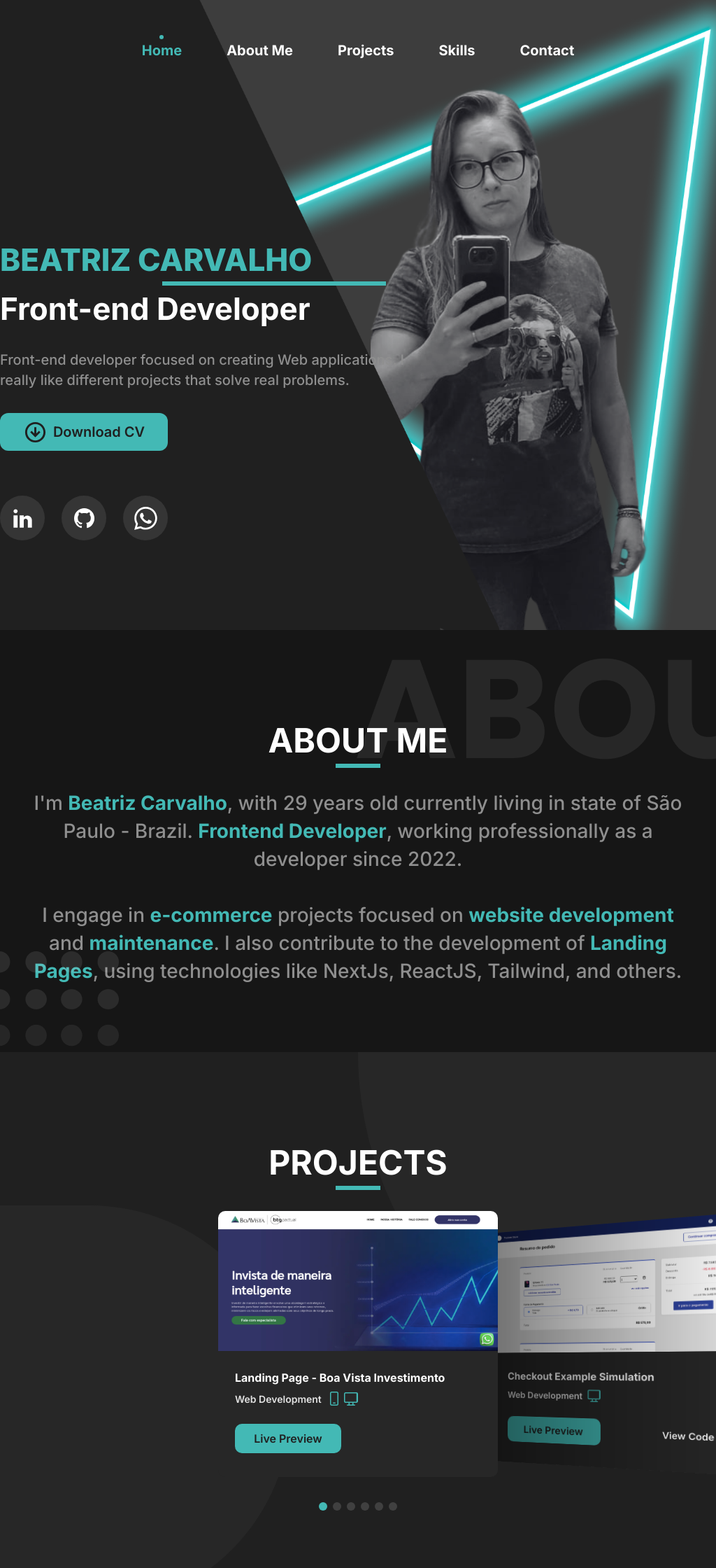
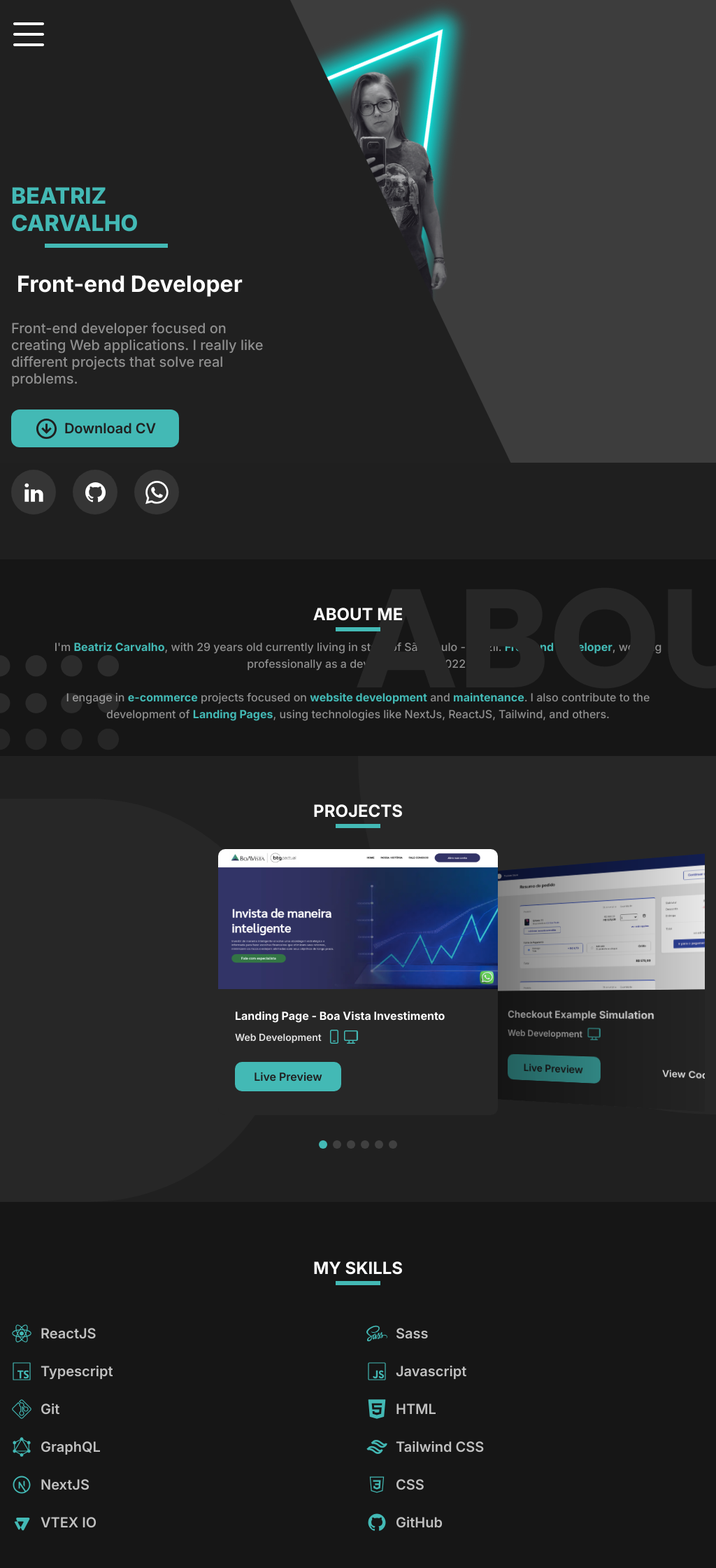
Before and after one commit to BiaCarvalhoCavalieri/portfolio, a Next.js app: page / in a window 1024 px wide. Shown: the top 2240 px of the page at 70% size. Built offline with nearby package versions, Linux system fonts and the light colour scheme.

Commit message:
feature: mobile layout

```diff
--- a/src/app/components/AboutMeSection/aboutMeSection.module.css
+++ b/src/app/components/AboutMeSection/aboutMeSection.module.css
@@ -2,21 +2,6 @@
     background-color: var(--grey-900);
     width: 100%;
     position: relative;
-}
-
-.aboutMeWrapper::before {
-    content: url('../../../assets/images/bg_about-me.png');
-    position: absolute;
-    right: 0;
-    top: 2.5rem;
-}
-
-.aboutMeWrapper::after {
-    content: url('../../../assets/images/bg_dots.png');
-    position: absolute;
-    bottom: 0;
-    max-height: 9rem;
-    overflow: hidden;
 }
 
 .aboutMeContainer {
@@ -54,3 +39,40 @@
 .aboutMeText b {
     color: var(--primary-color);
 }
+
+@media screen and (max-width: 64rem) {
+
+    .aboutMeContainer {
+        margin: 4rem auto 3rem;
+        width: 100%;
+        padding: 0 1rem;
+    }
+
+    .aboutMeTitle {
+        font-size: 1.5rem;
+        margin: 0 0 1.25rem;
+    }
+
+    .aboutMeText {
+        font-size: 1rem;
+        line-height: 1.5rem;
+    }
+}
+
+@media screen and (min-width: 64rem) {
+
+    .aboutMeWrapper::before {
+        content: url('../../../assets/images/bg_about-me.png');
+        position: absolute;
+        right: 0;
+        top: 2.5rem;
+    }
+
+    .aboutMeWrapper::after {
+        content: url('../../../assets/images/bg_dots.png');
+        position: absolute;
+        bottom: 0;
+        max-height: 9rem;
+        overflow: hidden;
+    }
+}
--- a/src/app/components/BannerSection/bannerSection.module.css
+++ b/src/app/components/BannerSection/bannerSection.module.css
@@ -10,17 +10,6 @@
     position: relative;
     flex-direction: column;
     max-width: 38rem;
-}
-
-.bannerImage {
-    position: absolute;
-    top: 0;
-    z-index: 1;
-    left: 0;
-    width: 100%;
-    max-height: 56.25rem;
-    object-fit: cover;
-    object-position: top;
 }
 
 .bannerInfosTitle {
@@ -89,3 +78,60 @@
     height: 4rem;
     transition: opacity 0.3s ease-in-out;
 }
+
+.bannerImage {
+    object-fit: cover;
+    object-position: top;
+}
+
+.bannerImage {
+    position: absolute;
+    top: 0;
+    z-index: 1;
+    left: 0;
+    width: 100%;
+    max-height: 56.25rem;
+}
+
+@media screen and (max-width: 1024px) {
+    .banner {
+        height: inherit;
+        background-color: #1f1f1f;
+        padding-bottom: 4rem;
+    }
+
+    .bannerInfos {
+        margin-top: 10rem;
+    }
+
+    .bannerInfosTitle {
+        font-size: 2rem;
+        max-width: 19.5rem;
+    }
+
+    .bannerInfosSubtitle {
+        font-size: 2rem;
+        font-weight: 700;
+        margin: 2rem 7rem 2rem 0.5rem;
+    }
+
+    .bannerInfosTitle::after {
+        width: 11rem;
+        right: unset;
+        bottom: -1rem;
+        left: 3rem;
+    }
+
+    .bannerInfosPhrase {
+        font-size: 1.25rem;
+        line-height: 1.5rem;
+        margin-right: 4rem;
+        width: 87%;
+        max-width: 23.375rem;
+    }
+
+    .bannerInfosButton {
+        margin-bottom: 2rem;
+    }
+
+}
--- a/src/app/components/BannerSection/index.tsx
+++ b/src/app/components/BannerSection/index.tsx
@@ -1,4 +1,7 @@
+"use client"
+import { useEffect, useState } from "react"
 import BannerImage from "../../../assets/images/banner-image.png"
+import BannerMobileImage from "../../../assets/images/banner-image-mobile.png"
 import ArrowDown from "../../../assets/icons/circle_down.svg"
 import LinkedinIcon from "../../../assets/icons/linkedin.svg"
 import GithubIcon from "../../../assets/icons/github.svg"
@@ -7,6 +10,16 @@ import Image from "next/image";
 import styles from "./bannerSection.module.css";
 
 export default function BannerSection() {
+    const [isDesktop, setIsDesktop] = useState(false);
+
+    const updateMedia = () => {
+        setIsDesktop(window.innerWidth > 1024);
+    }
+
+    useEffect(() => {
+        window.addEventListener('resize', updateMedia);
+        return () => window.removeEventListener('resize', updateMedia);
+    }, [])
 
     return (
         <section className={`${styles.banner} d-flex w-100 container`}>
@@ -46,7 +59,7 @@ export default function BannerSection() {
                 </div>
             </div>
             <Image
-                src={BannerImage}
+                src={isDesktop ? BannerImage : BannerMobileImage}
                 alt={"Banner com Imagem da Programadora Beatriz Carvalho"}
                 className={styles.bannerImage}
             />
--- a/src/app/components/ContactSection/contact.module.css
+++ b/src/app/components/ContactSection/contact.module.css
@@ -54,3 +54,20 @@
     width: 40%;
     margin-top: 4rem;
 }
+
+@media screen and (max-width:64rem) {
+    .contactCard {
+        width: calc(100% - 4rem);
+        padding: 1rem 2rem;
+        height: 26rem;
+        row-gap: 1rem;
+    }
+
+    .contactCardTitle {
+        font-size: 1.5rem;
+    }
+
+    .contactCardItem {
+        column-gap: .75rem;
+    }
+}
--- a/src/app/components/Menu/index.tsx
+++ b/src/app/components/Menu/index.tsx
@@ -1,12 +1,63 @@
+"use client";
+import { useEffect, useState } from "react";
 import styles from "./menu.module.css";
+
 export default function Menu() {
+    const [isDesktop, setIsDesktop] = useState(false);
+    const [menuOpen, setMenuOpen] = useState(false);
+
+    const updateMedia = () => {
+        setIsDesktop(window.innerWidth > 1024);
+    };
+
+    useEffect(() => {
+        updateMedia()
+        window.addEventListener('resize', updateMedia)
+        return () => window.removeEventListener('resize', updateMedia)
+    }, []);
+
+    const toggleMenu = () => {
+        setMenuOpen(!menuOpen);
+    };
+
     return (
         <nav className={`${styles.menu} d-flex justify-center container w-100`}>
-            <a className={`${styles.menuItem} ${styles.menuItemHome} d-flex align-center`} href="/">Home</a>
-            <a className={styles.menuItem} href="#aboutMe">About Me</a>
-            <a className={styles.menuItem} href="#projects">Projects</a>
-            <a className={styles.menuItem} href="#skills">Skills</a>
-            <a className={styles.menuItem} href="#contact">Contact</a>
+            {isDesktop ? (
+                <>
+                    <a className={`${styles.menuItem} ${styles.menuItemHome} d-flex align-center`} href="/">Home</a>
+                    <a className={styles.menuItem} href="#aboutMe">About Me</a>
+                    <a className={styles.menuItem} href="#projects">Projects</a>
+                    <a className={styles.menuItem} href="#skills">Skills</a>
+                    <a className={styles.menuItem} href="#contact">Contact</a>
+                </>
+            ) : (
+                <>
+                    <button className={styles.menuHamburger} onClick={toggleMenu}>
+                        <svg
+                            xmlns="http://www.w3.org/2000/svg"
+                            viewBox="0,0,256,256"
+                            width="50px"
+                            height="50px"
+                        >
+                            <g fill="#ffffff" fill-rule="nonzero" stroke="none" stroke-width="1" stroke-linecap="butt" stroke-linejoin="miter" stroke-miterlimit="10" stroke-dasharray="" stroke-dashoffset="0" font-family="none" font-weight="none" font-size="none" text-anchor="none">
+                                <g transform="scale(5.12,5.12)">
+                                    <path d="M5,8c-0.72127,-0.0102 -1.39216,0.36875 -1.75578,0.99175c-0.36361,0.623 -0.36361,1.39351 0,2.01651c0.36361,0.623 1.0345,1.00195 1.75578,0.99175h40c0.72127,0.0102 1.39216,-0.36875 1.75578,-0.99175c0.36361,-0.623 0.36361,-1.39351 0,-2.01651c-0.36361,-0.623 -1.0345,-1.00195 -1.75578,-0.99175zM5,23c-0.72127,-0.0102 -1.39216,0.36875 -1.75578,0.99175c-0.36361,0.623 -0.36361,1.39351 0,2.01651c0.36361,0.623 1.0345,1.00195 1.75578,0.99175h40c0.72127,0.0102 1.39216,-0.36875 1.75578,-0.99175c0.36361,-0.623 0.36361,-1.39351 0,-2.01651c-0.36361,-0.623 -1.0345,-1.00195 -1.75578,-0.99175zM5,38c-0.72127,-0.0102 -1.39216,0.36875 -1.75578,0.99175c-0.36361,0.623 -0.36361,1.39351 0,2.01651c0.36361,0.623 1.0345,1.00195 1.75578,0.99175h40c0.72127,0.0102 1.39216,-0.36875 1.75578,-0.99175c0.36361,-0.623 0.36361,-1.39351 0,-2.01651c-0.36361,-0.623 -1.0345,-1.00195 -1.75578,-0.99175z">
+                                    </path>
+                                </g>
+                            </g>
+                        </svg>
+                    </button>
+                    {menuOpen && (
+                        <button className={styles.menuMobile} onClick={() => { setMenuOpen(false) }}>
+                            <a className={`${styles.menuItem} ${styles.menuItemHome} d-flex align-center`} href="/">Home</a>
+                            <a className={styles.menuItem} href="#aboutMe">About Me</a>
+                            <a className={styles.menuItem} href="#projects">Projects</a>
+                            <a className={styles.menuItem} href="#skills">Skills</a>
+                            <a className={styles.menuItem} href="#contact">Contact</a>
+                        </button>
+                    )}
+                </>
+            )}
         </nav>
-    )
+    );
 }
--- a/src/app/components/Menu/menu.module.css
+++ b/src/app/components/Menu/menu.module.css
@@ -20,16 +20,6 @@
     flex-direction: column;
 }
 
-.menuItemHome::before {
-    content: '';
-    font-size: 0;
-    height: 0.375rem;
-    width: 0.375rem;
-    background: var(--primary-color);
-    border-radius: 0.375rem;
-    margin-bottom: 0.25rem;
-}
-
 .menuItem:hover {
     color: var(--primary-color);
 }
@@ -43,3 +33,44 @@
     border-radius: 0.375rem;
     margin-bottom: 0.25rem;
 }
+
+@media screen and (min-width: 64rem) {
+    .menuItemHome::before {
+        content: '';
+        font-size: 0;
+        height: 0.375rem;
+        width: 0.375rem;
+        background: var(--primary-color);
+        border-radius: 0.375rem;
+        margin-bottom: 0.25rem;
+    }
+}
+
+@media screen and (max-width: 64rem) {
+    .menu {
+        align-items: center;
+        justify-content: flex-start;
+        z-index: 4;
+    }
+
+    .menuHamburger {
+        background-color: transparent;
+        border: none;
+        z-index: 5;
+    }
+
+    .menuMobile {
+        background-color: var(--grey-800);
+        position: absolute;
+        left: 0;
+        top: 0;
+        display: flex;
+        flex-direction: column;
+        align-items: flex-start;
+        padding: 6rem 1.5rem 4rem 1.5rem;
+        width: 100%;
+        border: none;
+        box-shadow: none;
+        color: var(--white-900);
+    }
+}
--- a/src/app/components/ProjectsSection/projectsSection.module.css
+++ b/src/app/components/ProjectsSection/projectsSection.module.css
@@ -2,33 +2,6 @@
     background-color: var(--grey-800);
     width: 100%;
     position: relative;
-}
-
-.projectsWrapper::before {
-    content: '';
-    position: absolute;
-    right: 0;
-    top: 0;
-    background: var(--grey-700);
-    width: 32rem;
-    height: 32rem;
-    border-bottom-left-radius: 86rem;
-    z-index: 1;
-    overflow: hidden;
-}
-
-.projectsWrapper::after {
-    content: '';
-    position: absolute;
-    left: 0;
-    bottom: 0;
-    background: var(--grey-700);
-    width: 26rem;
-    height: 36rem;
-    border-bottom-right-radius: 32rem;
-    border-top-right-radius: 32rem;
-    z-index: 1;
-    overflow: hidden;
 }
 
 .projectsContainer {
@@ -61,6 +34,7 @@
     background-color: var(--grey-700);
     border-radius: 0.625rem;
     width: 25rem;
+    max-width: 100%;
 }
 
 .projectsCardImage {
@@ -111,3 +85,43 @@
     color: var(--grey-100);
     padding-right: 0.375rem;
 }
+
+@media screen and (max-width: 64rem) {
+    .projectsContainer {
+        margin: 4rem auto;
+    }
+
+    .projectsTitle {
+        font-size: 1.5rem;
+    }
+
+}
+
+@media screen and (min-width: 64rem) {
+    .projectsWrapper::before {
+        content: '';
+        position: absolute;
+        right: 0;
+        top: 0;
+        background: var(--grey-700);
+        width: 32rem;
+        height: 32rem;
+        border-bottom-left-radius: 86rem;
+        z-index: 1;
+        overflow: hidden;
+    }
+
+    .projectsWrapper::after {
+        content: '';
+        position: absolute;
+        left: 0;
+        bottom: 0;
+        background: var(--grey-700);
+        width: 26rem;
+        height: 36rem;
+        border-bottom-right-radius: 32rem;
+        border-top-right-radius: 32rem;
+        z-index: 1;
+        overflow: hidden;
+    }
+}
--- a/src/app/components/SkillsSection/skillsSection.module.css
+++ b/src/app/components/SkillsSection/skillsSection.module.css
@@ -44,3 +44,29 @@
     font-weight: 600;
     color: var(--grey-200);
 }
+
+@media screen and (max-width:64rem) {
+    .skillsTitle {
+        font-size: 1.5rem;
+    }
+
+
+    .skillsItems {
+        grid-template-columns: repeat(2, 1fr);
+        gap: 1.5rem
+    }
+
+    .skillsItemText {
+        font-size: 1.25rem;
+    }
+
+    .skillsItemImage {
+        width: 1.875rem;
+        height: 1.875rem;
+    }
+
+    .skillsItem {
+        column-gap: 0.75rem;
+    }
+
+}
--- a/src/app/styles/globals.css
+++ b/src/app/styles/globals.css
@@ -93,7 +93,7 @@ a {
 
 @media screen and (max-width: 80rem) {
   .container {
-    padding: 0 1 rem;
+    padding: 0 1rem;
   }
 }
 
```
Also changed, not shown: src/assets/images/banner-image-mobile.png (added).
